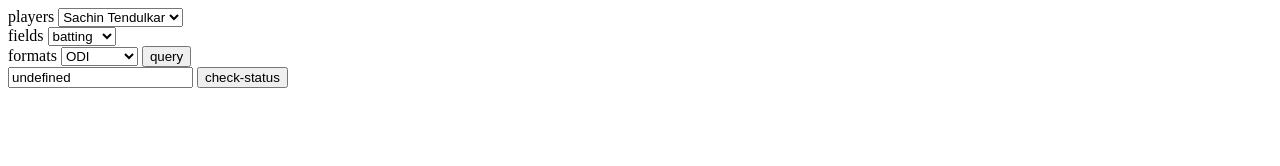
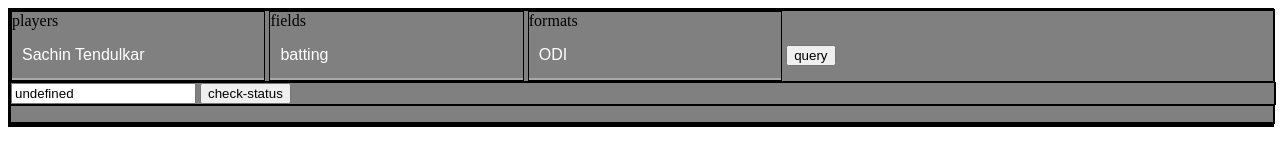
Before and after one commit to thanyaGeethaSanthosh/distributedSystem, a website: page public/index.html in a window 1280 px wide. Both pictures are taken after a click on the button "query". Drawn offline with Linux system fonts and the light colour scheme; no server answers.

Commit message:
added css file for index page

```diff
--- /dev/null
+++ b/public/index.css
@@ -0,0 +1,60 @@
+/** @format */
+
+.statusMessage {
+  height: 100%;
+  width: 100%;
+}
+
+.statusDiv {
+  width: 100%;
+  height: 35%;
+}
+.optionDiv {
+  display: inline-block;
+  height: 30%;
+  width: 20%;
+}
+
+.headerArea {
+  width: 100%;
+  height: 30%;
+  background: gray;
+  /* position: fixed;
+  overflow-y: scroll; */
+}
+
+div {
+  border: 1px solid #000000;
+}
+
+.main {
+  height: 100%;
+  width: 100%;
+}
+
+select {
+  width: 100%;
+  height: 50px;
+  font-size: 100%;
+  /* font-weight: bold; */
+  cursor: pointer;
+  border-radius: 0;
+  background-color: gray;
+  border: none;
+  border-bottom: 2px solid darkgrey;
+  color: white;
+  padding: 10px;
+  padding-right: 38px;
+  appearance: none;
+  -webkit-appearance: none;
+  -moz-appearance: none;
+  /* Adding transition effect */
+  transition: color 0.3s ease, background-color 0.3s ease,
+    border-bottom-color 0.3s ease;
+}
+select:hover,
+select:focus {
+  color: #7e7b7b;
+  background-color: white;
+  border-bottom-color: #dcdcdc;
+}
--- a/public/index.html
+++ b/public/index.html
@@ -1,16 +1,21 @@
+<!-- @format -->
+
 <!DOCTYPE html>
 <html lang="en">
   <head>
-  <meta charset="UTF-8">
-  <meta name="viewport" content="width=device-width, initial-scale=1.0">
+    <meta charset="UTF-8" />
+    <meta name="viewport" content="width=device-width, initial-scale=1.0" />
+    <link rel="stylesheet" href="index.css" />
     <script src="./index.js"></script>
     <title>cricketPlayerInfo</title>
   </head>
   <body>
-  <div>
-    <div id="infoDiv">
+    <div class="main">
+      <div class="headerArea">
+        <div id="infoDiv" class="queryDiv">
+          <div class="optionDiv">
             <label for="players">players</label>
-       <select id="players" name="players">
+            <select class="dropDown" id="players" name="players">
               <option value="35320" selected>Sachin Tendulkar</option>
               <option value="253802">Virat Kohli</option>
               <option value="28081">MS Dhoni</option>
@@ -18,30 +23,43 @@
               <option value="36084">Yuvraj Singh</option>
               <option value="28114">Rahul Dravid</option>
               <option value="28779">Saurav Ganguly</option>
-</select> <br>
+            </select>
+          </div>
+          <div class="optionDiv">
             <label for="fields">fields</label>
-<select id="fields" name="fields">
+            <select class="dropDown" id="fields" name="fields">
               <option value="batting" selected>batting</option>
               <option value="bowling">bowling</option>
-</select> <br>
+            </select>
+          </div>
+          <div class="optionDiv">
             <label for="formats">formats</label>
-<select id="formats" name="formats">
+            <select class="dropDown" id="formats" name="formats">
               <option value="tests">tests</option>
               <option value="T20Is">T20I</option>
-  <option value="ODIs" selected >ODI</option>
+              <option value="ODIs" selected>ODI</option>
               <option value="firstClass">firstClass</option>
               <option value="listA">listA</option>
               <option value="twenty20">twenty20</option>
             </select>
-<input type="button" value="query" onclick="getPlayerDetails()">
+          </div>
+
+          <input type="button" value="query" onclick="getPlayerDetails()" />
+        </div>
+        <div class="statusDiv">
+          <input
+            type="text"
+            name="requestId"
+            id="requestId"
+            placeholder="Give your request Id"
+          />
+          <input type="button" value="check-status" onclick="getStatus()" />
         </div>
         <div>
-      <input type="text" name="requestId" id="requestId" placeholder="Give your request Id">
-<input type="button" value="check-status" onclick="getStatus()">
+          <p class="statusMessage" id="status"></p>
         </div>
-    <div>
-      <p id="status"></p>
       </div>
+      <div></div>
     </div>
   </body>
 </html>
--- a/public/index.js
+++ b/public/index.js
@@ -1,22 +1,29 @@
 const getPlayerDetails = function () {
   const playerId = document.getElementById(`players`).value;
-const fieldName = document.getElementById(`fields`).value;
-const formatName = document.getElementById(`formats`).value;
-sendXHR(JSON.stringify({}), `cricInfo/${playerId}/${fieldName}/${formatName}`, 'POST', function() {
-  const id = this.response.split(":")[1];
-document.getElementById(`requestId`).value=id;
+  const fieldName = document.getElementById(`fields`).value;
+  const formatName = document.getElementById(`formats`).value;
+  sendXHR(
+    JSON.stringify({}),
+    `cricInfo/${playerId}/${fieldName}/${formatName}`,
+    'POST',
+    function () {
+      const id = this.response.split(':')[1];
+      document.getElementById(`requestId`).value = id;
+    }
+  );
+};
+
+const getStatus = function () {
+  const id = document.getElementById(`requestId`).value;
+  sendXHR(JSON.stringify({}), `/status/${id}`, 'GET', function () {
+    const res = JSON.parse(this.response);
+    document.getElementById(
+      `status`
+    ).innerText = ` your request is ${res.status}`;
   });
 };
 
-const getStatus = function(){
-  const id = document.getElementById(`requestId`).value;
-  sendXHR(JSON.stringify({}), `/status/${id}`, 'GET', function() {
-    const res = JSON.parse(this.response);
-    document.getElementById(`status`).innerText=` your request is ${res.status}`;
-  });
-};
-
-const sendXHR = function(data, url, method, responseHandler) {
+const sendXHR = function (data, url, method, responseHandler) {
   const request = new XMLHttpRequest();
   request.open(method, url);
   request.setRequestHeader('Content-Type', 'application/json');
```
Also changed, not shown: 1 other file. Lines whose indentation alone changed are shown as unchanged.
